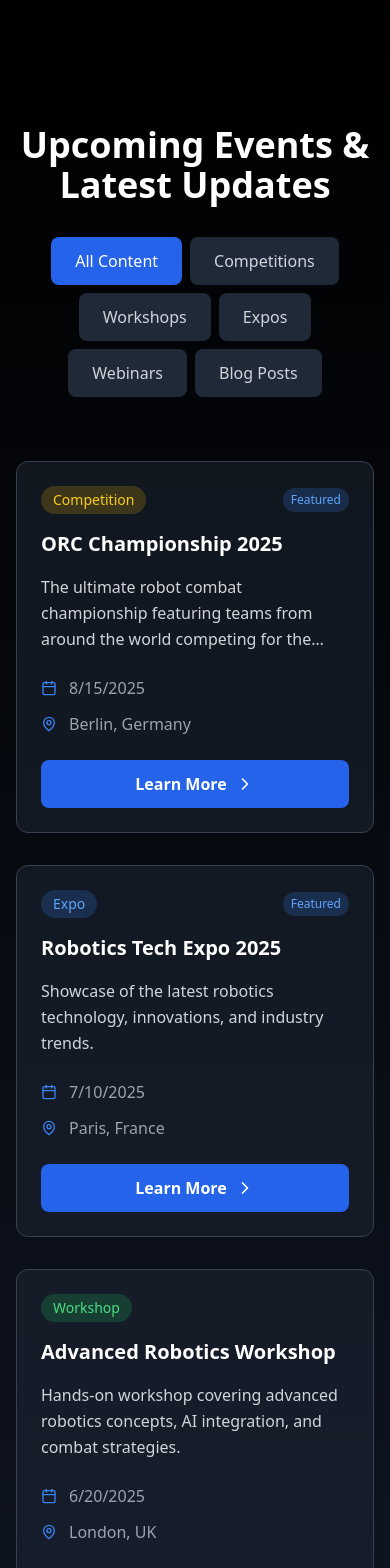
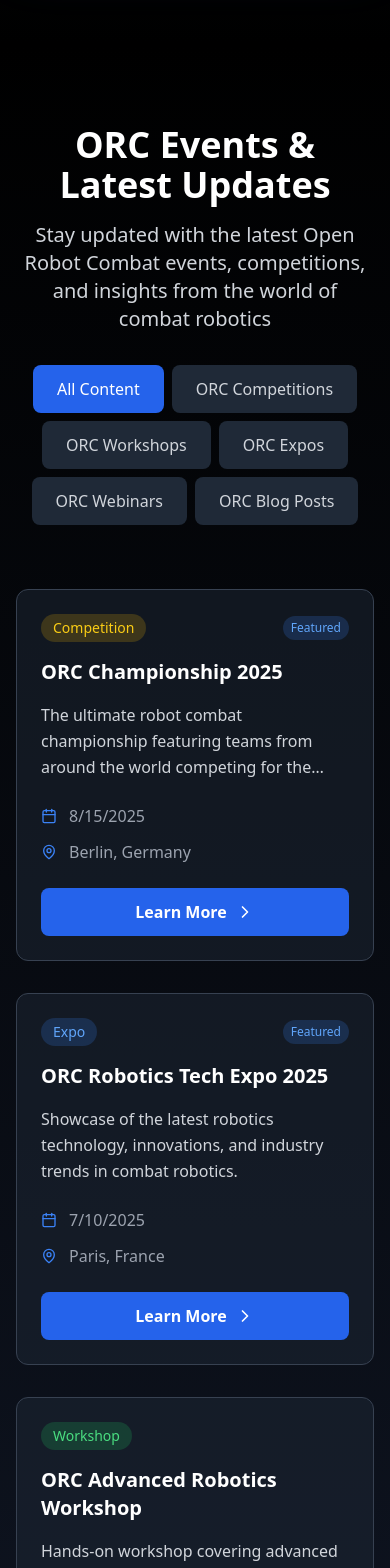
Before and after one commit to mohamed-Abd-el-wahab/OrcFrontend, a React (Vite) app: page / in a window 390 px wide. Shown: the part 5040-6608 px from the top of the page. Built offline with nearby package versions, Linux system fonts and the light colour scheme.

Commit message:
Update Events Section with ORC-Specific Titles

```diff
--- a/src/components/home/EventsSection.tsx
+++ b/src/components/home/EventsSection.tsx
@@ -16,51 +16,51 @@ const eventsData = [
   },
   {
     id: '2',
-    title: 'Advanced Robotics Workshop',
+    title: 'ORC Advanced Robotics Workshop',
     date: '2025-06-20',
     location: 'London, UK',
     type: 'workshop',
-    description: 'Hands-on workshop covering advanced robotics concepts, AI integration, and combat strategies.',
+    description: 'Hands-on workshop covering advanced robotics concepts, AI integration, and combat strategies for ORC competitors.',
     registrationLink: '/courses',
     featured: false
   },
   {
     id: '3',
-    title: 'Robotics Tech Expo 2025',
+    title: 'ORC Robotics Tech Expo 2025',
     date: '2025-07-10',
     location: 'Paris, France',
     type: 'expo',
-    description: 'Showcase of the latest robotics technology, innovations, and industry trends.',
+    description: 'Showcase of the latest robotics technology, innovations, and industry trends in combat robotics.',
     registrationLink: '/contact',
     featured: true
   },
   {
     id: '4',
-    title: 'Beginner Robot Building Workshop',
+    title: 'ORC Beginner Robot Building Workshop',
     date: '2025-05-15',
     location: 'Manchester, UK',
     type: 'workshop',
-    description: 'Perfect for newcomers to robotics. Learn the basics of robot construction and programming.',
+    description: 'Perfect for newcomers to ORC. Learn the basics of combat robot construction and programming.',
     registrationLink: '/courses',
     featured: false
   },
   {
     id: '5',
-    title: 'Combat Robotics Webinar Series',
+    title: 'ORC Combat Robotics Webinar Series',
     date: '2025-04-25',
     location: 'Online',
     type: 'webinar',
-    description: 'Monthly online sessions covering various aspects of combat robotics design and strategy.',
+    description: 'Monthly online sessions covering various aspects of ORC combat robotics design and strategy.',
     registrationLink: '/contact',
     featured: false
   },
   {
     id: '6',
-    title: 'Regional Qualifier - Northern Europe',
+    title: 'ORC Regional Qualifier - Northern Europe',
     date: '2025-06-05',
     location: 'Stockholm, Sweden',
     type: 'competition',
-    description: 'Regional qualifying event for teams from Northern European countries.',
+    description: 'Regional qualifying event for ORC teams from Northern European countries.',
     registrationLink: '/register',
     featured: false
   }
@@ -70,18 +70,18 @@ const eventsData = [
 const blogPostsData = [
   {
     id: '1',
-    title: 'The Future of Combat Robotics: Trends and Innovations',
+    title: 'The Future of ORC Combat Robotics: Trends and Innovations',
     date: '2024-12-15',
     category: 'Technology',
-    description: 'Explore the cutting-edge technologies shaping the next generation of combat robots, from AI-driven strategies to advanced materials.',
+    description: 'Explore the cutting-edge technologies shaping the next generation of ORC combat robots, from AI-driven strategies to advanced materials.',
     featured: true
   },
   {
     id: '2',
-    title: 'Building Your First Combat Robot: A Complete Guide',
+    title: 'Building Your First ORC Combat Robot: A Complete Guide',
     date: '2024-12-10',
     category: 'Tutorial',
-    description: 'Step-by-step guide for beginners entering the world of robot combat, covering design principles, materials, and safety considerations.',
+    description: 'Step-by-step guide for beginners entering the world of ORC robot combat, covering design principles, materials, and safety considerations.',
     featured: false
   },
   {
@@ -89,7 +89,7 @@ const blogPostsData = [
     title: 'ORC Championship 2024: Highlights and Winner Analysis',
     date: '2024-12-05',
     category: 'Competition',
-    description: 'Recap of the most exciting moments from this year\'s championship and detailed analysis of winning strategies.',
+    description: 'Recap of the most exciting moments from this year\'s ORC championship and detailed analysis of winning strategies.',
     featured: true
   }
 ];
@@ -116,11 +116,11 @@ const EventsSection = () => {
   const getFilterLabel = (filter: string) => {
     switch (filter) {
       case 'all': return 'All Content';
-      case 'competition': return 'Competitions';
-      case 'workshop': return 'Workshops';
-      case 'expo': return 'Expos';
-      case 'webinar': return 'Webinars';
-      case 'blog': return 'Blog Posts';
+      case 'competition': return 'ORC Competitions';
+      case 'workshop': return 'ORC Workshops';
+      case 'expo': return 'ORC Expos';
+      case 'webinar': return 'ORC Webinars';
+      case 'blog': return 'ORC Blog Posts';
       default: return filter;
     }
   };
@@ -146,9 +146,12 @@ const EventsSection = () => {
       <div className="max-w-7xl mx-auto px-4 sm:px-6 lg:px-8">
         {/* Header */}
         <div className="text-center mb-16">
-          <h2 className="text-4xl md:text-5xl font-bold text-white mb-8">
-            Upcoming Events & Latest Updates
+          <h2 className="text-4xl md:text-5xl font-bold text-white mb-4">
+            ORC Events & Latest Updates
           </h2>
+          <p className="text-xl text-gray-300 mb-8 max-w-3xl mx-auto">
+            Stay updated with the latest Open Robot Combat events, competitions, and insights from the world of combat robotics
+          </p>
 
           {/* Filter Tabs */}
           <div className="flex flex-wrap justify-center gap-2">
@@ -239,14 +242,14 @@ const EventsSection = () => {
             to="/events"
             className="inline-flex items-center px-8 py-4 bg-transparent border-2 border-blue-500 text-blue-400 rounded-lg hover:bg-blue-500/10 transition-all duration-300 text-lg font-semibold group"
           >
-            View All Events
+            View All ORC Events
             <ChevronRight className="ml-2 w-5 h-5 group-hover:translate-x-1 transition-transform" />
           </Link>
           <Link
             to="/blog"
             className="inline-flex items-center px-8 py-4 bg-transparent border-2 border-purple-500 text-purple-400 rounded-lg hover:bg-purple-500/10 transition-all duration-300 text-lg font-semibold group"
           >
-            Read Our Blog
+            Read ORC Blog
             <ChevronRight className="ml-2 w-5 h-5 group-hover:translate-x-1 transition-transform" />
           </Link>
         </div>
```
